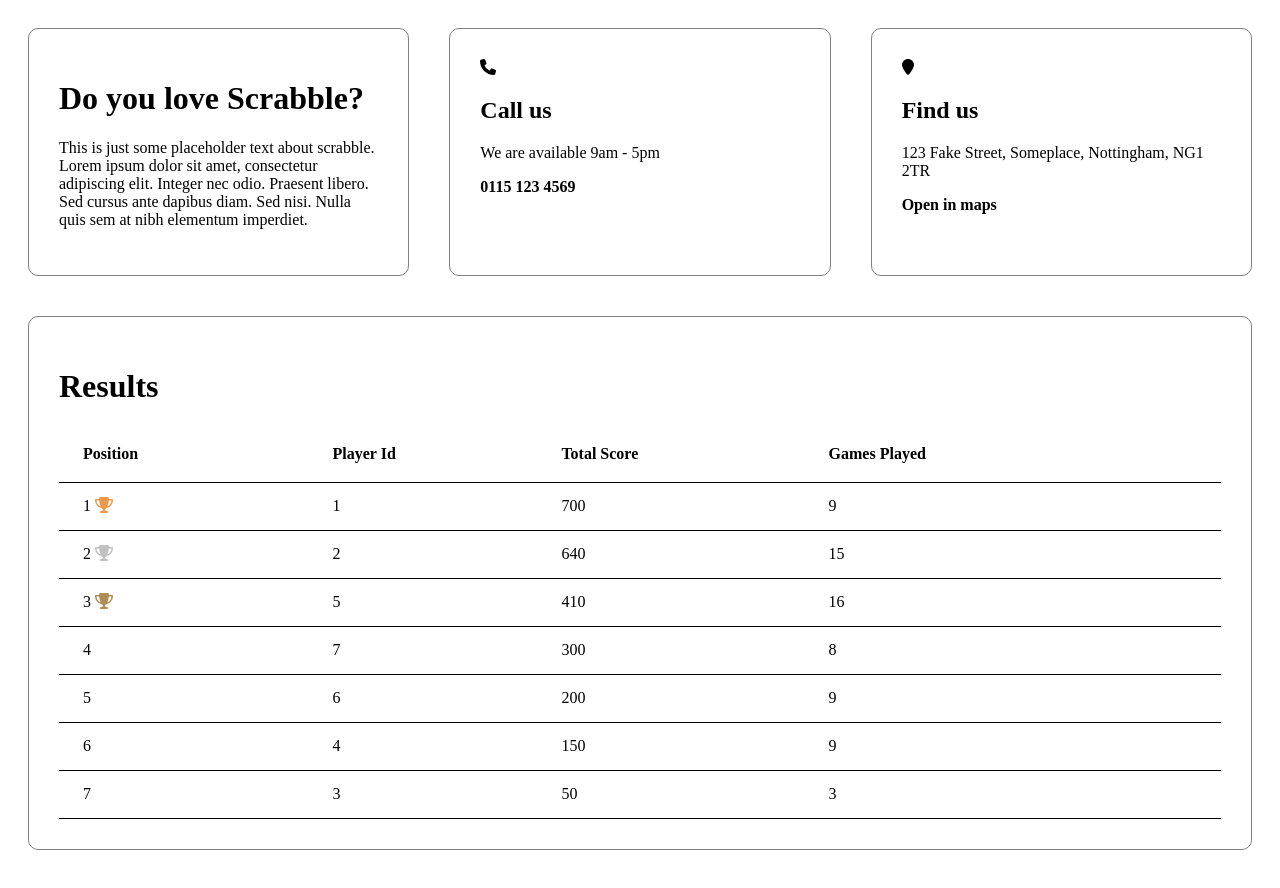
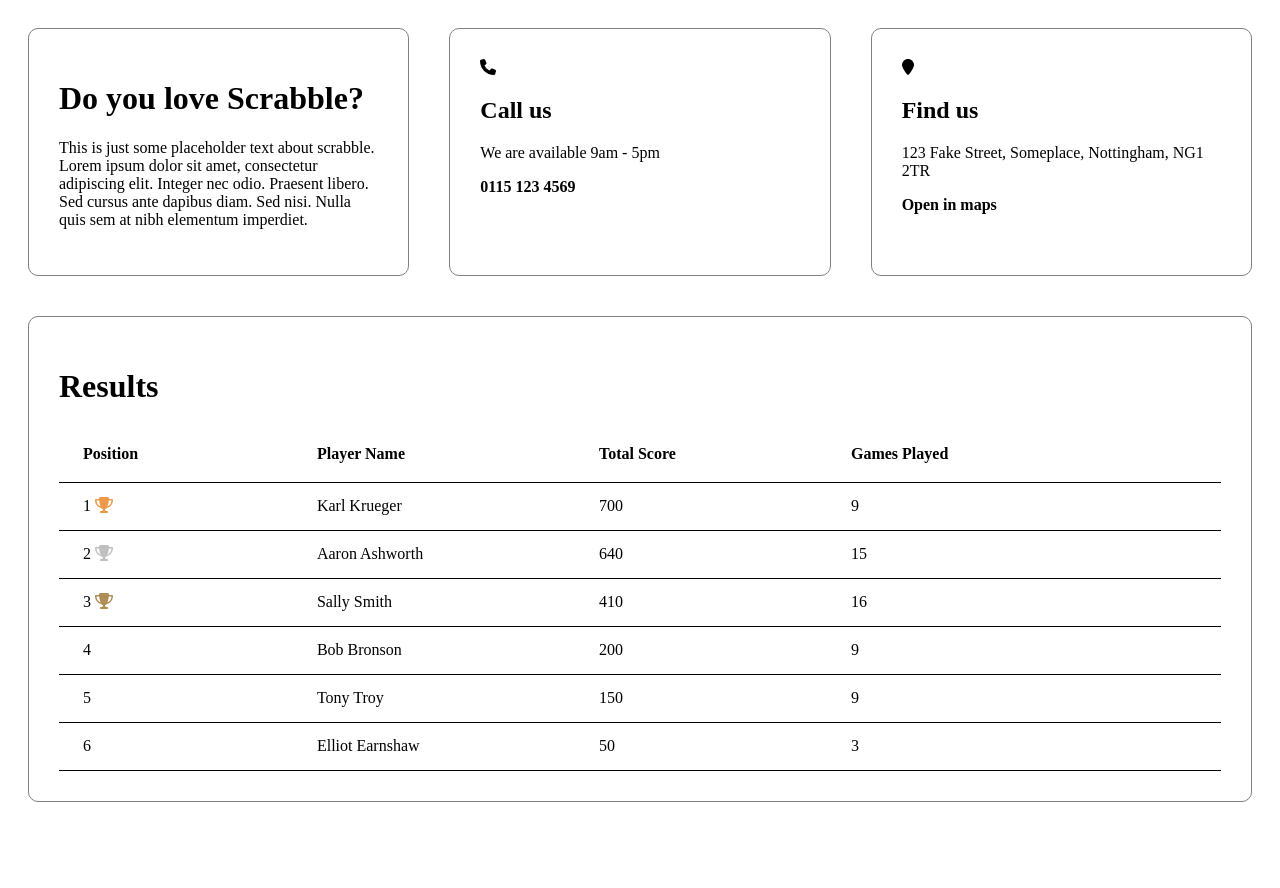
Before and after one commit to Tom91011/scrabble-scoreboard, an Angular app: page / in a window 1280 px wide. Shown: the top 888 px of the page. Built offline with nearby package versions, Linux system fonts and the light colour scheme.

Commit message:
add player name into table, this is based on player id

```diff
--- a/src/app/container/table/table.component.html
+++ b/src/app/container/table/table.component.html
@@ -24,13 +24,13 @@
     </td>
   </ng-container>
 
-  <!-- Name Column -->
-  <ng-container matColumnDef="playerId">
-    <th mat-header-cell *matHeaderCellDef mat-sort-header sortActionDescription="Sort by playerId">
-      Player Id
-    </th>
-    <td mat-cell *matCellDef="let element"> {{element.playerId}} </td>
-  </ng-container>
+    <!-- Name Column -->
+    <ng-container matColumnDef="playerName">
+      <th mat-header-cell *matHeaderCellDef mat-sort-header sortActionDescription="Sort by playerName">
+        Player Name
+      </th>
+      <td mat-cell *matCellDef="let element"> {{element.name}} </td>
+    </ng-container>
 
   <!-- Games played Column -->
   <ng-container matColumnDef="gamesPlayed">
--- a/src/app/container/table/table.component.ts
+++ b/src/app/container/table/table.component.ts
@@ -14,7 +14,8 @@ interface Game {
   position: number,
   playerId: number,
   totalScore: number,
-  gamesPlayed: Number
+  gamesPlayed: Number,
+  playerName: string
 }
 
 export interface PeriodicElement {
@@ -48,10 +49,6 @@ const GAME_DATA: PeriodicElement[] = [
     playerId: 3,
     totalScore: 50,
     gamesPlayed: 3
-  }, {
-    playerId: 7,
-    totalScore: 300,
-    gamesPlayed: 8
   }
 ];
 
@@ -64,14 +61,20 @@ export class TableComponent implements AfterViewInit {
   players: Player[] = playersData
   faTrophy = faTrophy
 
-  displayedColumns: string[] = ['position', 'playerId', 'totalScore', 'gamesPlayed'];
+  displayedColumns: string[] = [
+    'position',
+    'playerName',
+    'totalScore',
+    'gamesPlayed'
+  ];
   gameData = new MatTableDataSource(GAME_DATA);
 
   constructor() {}
 
   @ViewChild(MatSort)  sort!: MatSort;
 
-  ngAfterViewInit() { this.gameData.sort = this.sort; }
+  ngAfterViewInit() { this.gameData.sort = this.sort; console.log(this.gameData);
+   }
 
   ngOnInit() {
     GAME_DATA.sort((a:any,b:any) => { return b.totalScore - a.totalScore })
@@ -79,5 +82,11 @@ export class TableComponent implements AfterViewInit {
       player.position = index + 1
       return player
     })
+
+    GAME_DATA.forEach((player: any) => {
+      const foundPlayer = this.players.find(x => x.PlayerId == player.playerId)
+      player.name = foundPlayer?.Name
+      return player
+    })
   }
 }
```
